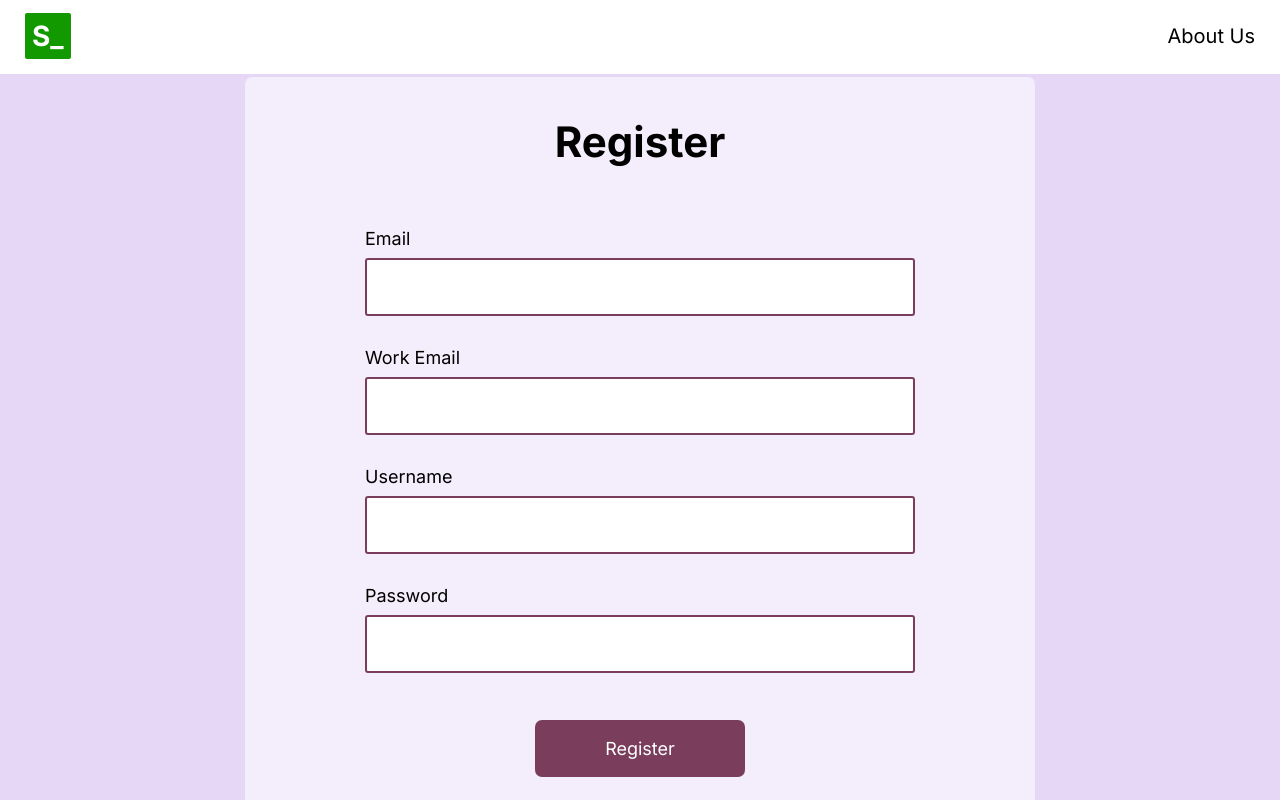
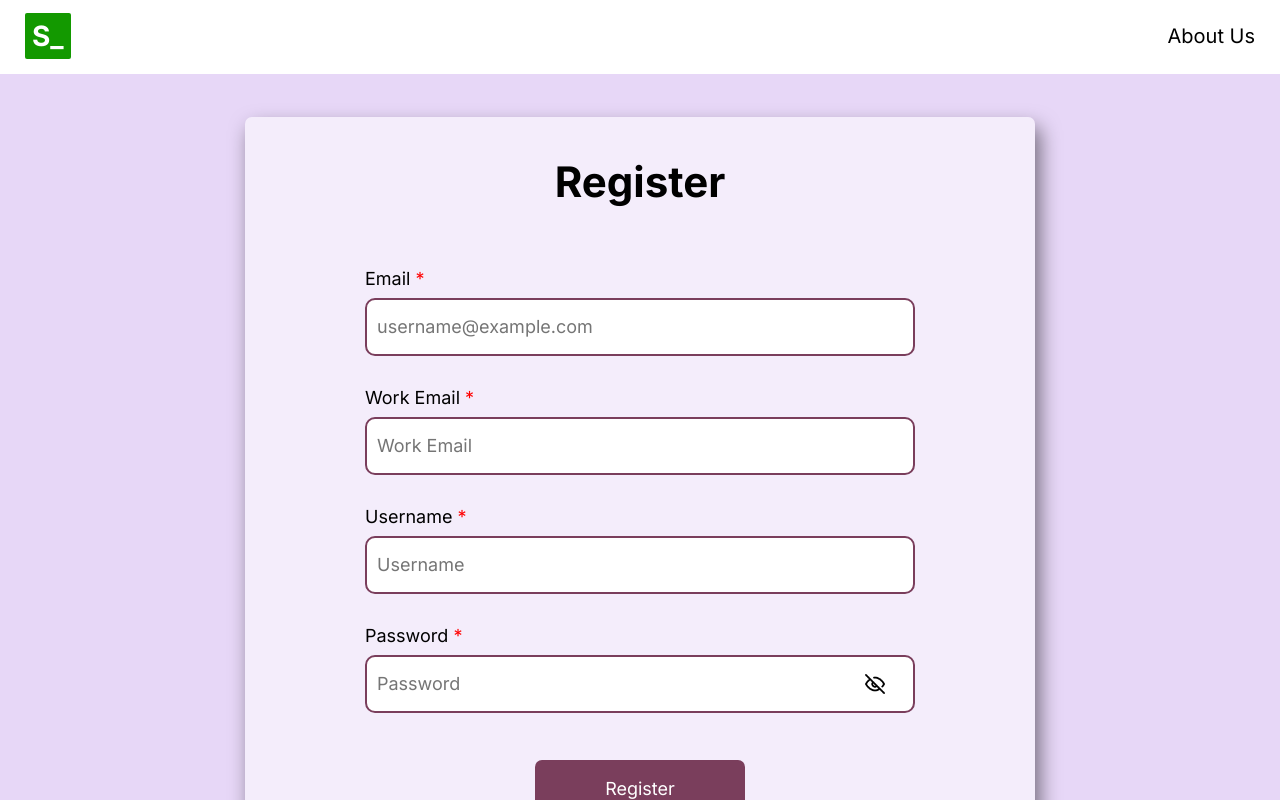
Before and after one commit to spurbey/start_up, a Next.js app: page /register in a window 1280 px wide. Shown: the top 800 px of the page. Built offline with nearby package versions, Linux system fonts and the light colour scheme.

Commit message:
functionality addition

```diff
--- a/app/register/page.jsx
+++ b/app/register/page.jsx
@@ -1,7 +1,7 @@
-'use client';
+"use client";
 
-import Link from 'next/link';
-import { useReducer } from 'react';
+import Link from "next/link";
+import { useReducer, useState } from "react";
 
 export default function RegisterPage() {
   const [authState, dispatch] = useReducer(
@@ -10,12 +10,14 @@ export default function RegisterPage() {
       ...action,
     }),
     {
-      email: '',
-      workEmail: '',
-      username: '',
-      password: '',
+      email: "",
+      workEmail: "",
+      username: "",
+      password: "",
     }
   );
+
+  const [showPassword, setShowPassword] = useState(false);
 
   const handleSubmit = (e) => {
     e.preventDefault();
@@ -29,59 +31,91 @@ export default function RegisterPage() {
     console.log(credential);
   };
 
+  const togglePasswordVisibility = () => {
+    setShowPassword(!showPassword);
+  };
+
   return (
     <>
-      <div className='RegisterPage'>
-        <form className='form-container' onSubmit={handleSubmit}>
-          <h3 className='section-title'>Register</h3>
+      <div className="RegisterPage">
+        <form className="form-container" onSubmit={handleSubmit}>
+          <h3 className="section-title">Register</h3>
 
-          <div className='input-field'>
-            <label htmlFor='email'>Email</label>
+          <div className="input-field">
+            <label htmlFor="email">
+              Email <span className="required">*</span>
+            </label>
             <input
-              type='email'
-              id='email'
+              type="email"
+              placeholder="username@example.com"
+              id="email"
               value={authState.email}
               onChange={(e) => dispatch({ email: e.target.value })}
               required
             />
           </div>
 
-          <div className='input-field'>
-            <label htmlFor='work-email'>Work Email</label>
+          <div className="input-field">
+            <label htmlFor="work-email">
+              Work Email <span className="required">*</span>
+            </label>
             <input
-              type='email'
-              id='work-email'
+              type="email"
+              id="work-email"
+              placeholder="Work Email"
               value={authState.workEmail}
               onChange={(e) => dispatch({ workEmail: e.target.value })}
             />
           </div>
 
-          <div className='input-field'>
-            <label htmlFor='username'>Username</label>
+          <div className="input-field">
+            <label htmlFor="username">
+              Username <span className="required">*</span>
+            </label>
             <input
-              type='text'
-              id='username'
+              type="text"
+              id="username"
+              placeholder="Username"
               value={authState.username}
               onChange={(e) => dispatch({ username: e.target.value })}
               required
             />
           </div>
 
-          <div className='input-field'>
-            <label htmlFor='password'>Password</label>
-            <input
-              type='password'
-              id='password'
-              value={authState.password}
-              onChange={(e) => dispatch({ password: e.target.value })}
-              required
-            />
+          <div className="input-field">
+            <label htmlFor="password">
+              Password <span className="required">*</span>
+            </label>
+            <div className="password-input">
+              <input
+                type={showPassword ? "text" : "password"}
+                id="password"
+                placeholder="Password"
+                value={authState.password}
+                onChange={(e) => dispatch({ password: e.target.value })}
+                required
+              />
+              <button
+                type="button"
+                className="toggle-password"
+                onClick={togglePasswordVisibility}
+              >
+                <img
+                  src={
+                    showPassword
+                      ? "./eye-password-show-icon.png"
+                      : "./eye-password-hide-icon.png"
+                  }
+                  alt={showPassword ? "Hide" : "Show"}
+                />
+              </button>
+            </div>
           </div>
 
-          <button className='button-primary'>Register</button>
+          <button className="button-primary">Register</button>
 
           <p>
-            Already a user? <Link href={'/login'}>Login</Link>
+            Already a user? <Link href={"/login"}>Login</Link>
           </p>
         </form>
       </div>
--- a/app/styles/pages/__auth.scss
+++ b/app/styles/pages/__auth.scss
@@ -1,8 +1,8 @@
 .LoginPage,
 .RegisterPage {
   @include flex(center, center);
-  height: 100%;
   background-color: $light-pink;
+  height: 110%;
 
   .form-container {
     background-color: rgba($color: $white, $alpha: 0.55);
@@ -11,8 +11,9 @@
     flex-direction: column;
     gap: 30px;
     padding: 40px 50px;
-    width: 100%;
+    width: 80%;
     max-width: 790px;
+    box-shadow: 5px 10px 20px rgba(0, 0, 0, 0.5);
 
     .section-title {
       font-size: 42px;
@@ -45,7 +46,7 @@
       outline: none;
       width: 100%;
       border: 2px solid $dark-pink;
-      border-radius: 3px;
+      border-radius: 10px;
 
       &:focus,
       &:hover {
@@ -70,3 +71,34 @@
 .required {
   color: red;
 }
+
+//password show/hide function
+
+.password-input {
+  position: relative;
+}
+.password-input img{
+  position: absolute;
+  color: #343333;
+  padding:5px;
+  top: 50%;
+  right: 5px;
+  transform: translateY(-50%);
+  cursor: pointer;
+  border-radius: 5px;
+  height:30px;
+  width:30px;
+}
+
+.toggle-password {
+  position: absolute;
+  height: 50px;
+  width: 40px;
+  top: 50%;
+  right: 20px;
+  transform: translateY(-50%);
+  cursor: pointer;
+  padding:5px;
+  border:none;
+  background:none;
+}
```
Also changed, not shown: app/login/page.jsx (+26 -2 lines), public/eye-password-hide-icon.png (added), public/eye-password-show-icon.png (added).
